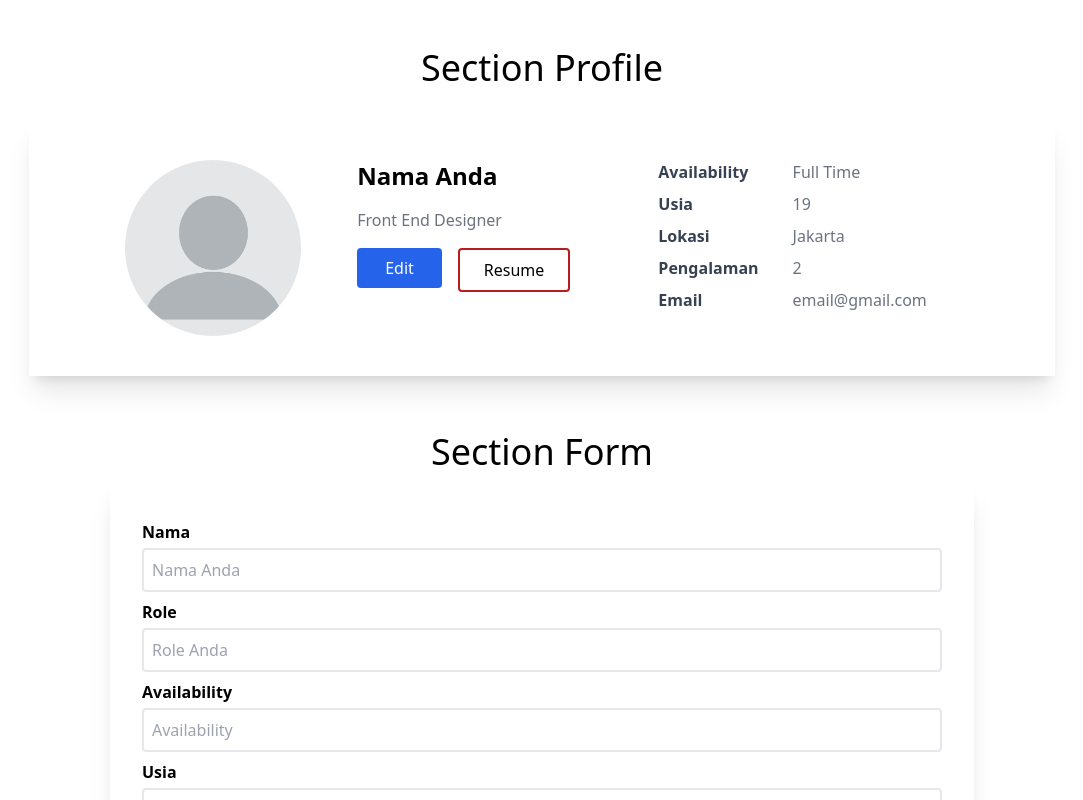
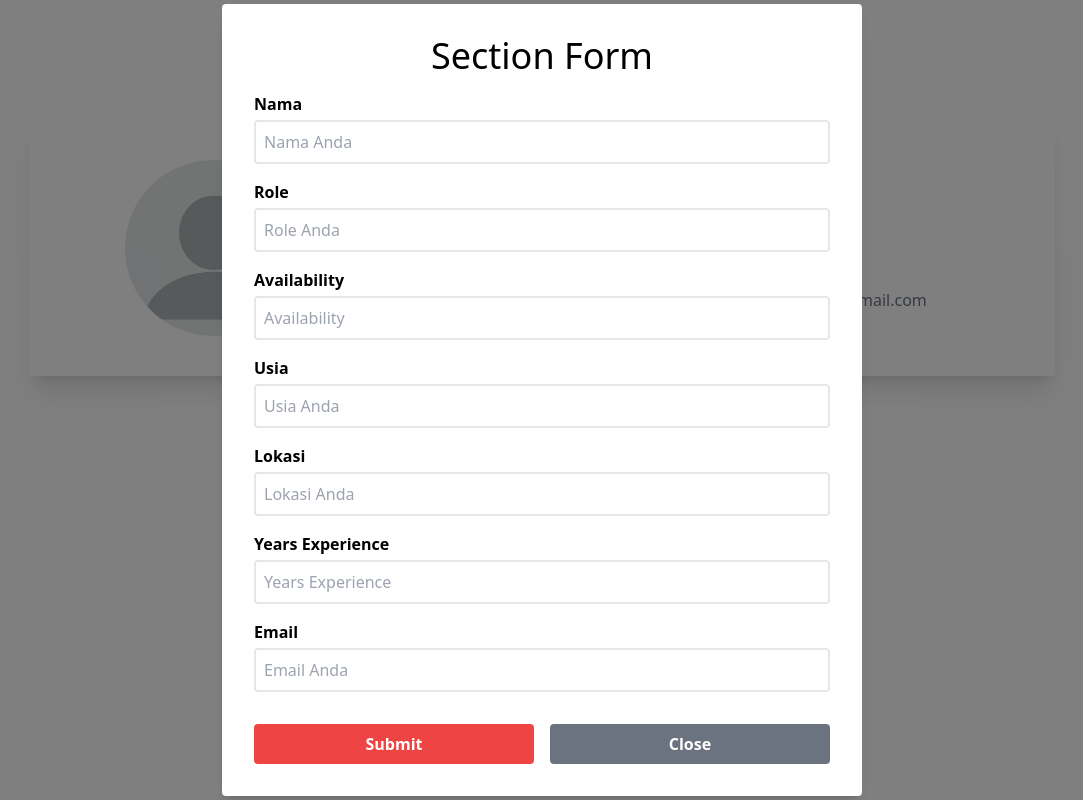
Before and after one commit to RyanAprs/Assignment4H8_RyanAdiPrasetyo, a website: page index.html in a window 1280 px wide. Both pictures are taken after a click on the button "Edit". Shown: the top 800 px of the page, without its empty margins (98-1181 px from the left). Drawn offline with nearby package versions, Linux system fonts and the light colour scheme.

Commit message:
feat: create popup form

```diff
--- a/index.html
+++ b/index.html
@@ -69,15 +69,15 @@
         </div>
       </div>
 
-      <!-- FORM SECTION -->
-      <div id="form-container" class="hidden w-full">
       <div
-          class="flex flex-col justify-center items-center gap-2 md:px-40 w-full"
+        id="modal"
+        class="hidden fixed inset-0 bg-black bg-opacity-50 flex items-center justify-center z-10"
       >
-          <h1 class="text-4xl">Section Form</h1>
         <div
-            class="flex flex-col w-full justify-start items-start shadow-xl gap-2 py-10 px-8"
+          class="bg-white p-8 rounded shadow-lg w-full md:w-1/2 max-h-screen overflow-y-auto""
         >
+          <h1 class="text-4xl mb-4 text-center">Section Form</h1>
+          <div class="flex flex-col gap-4 ">
             <div class="flex flex-col gap-1 w-full">
               <label class="font-semibold">Nama</label>
               <input
@@ -141,16 +141,25 @@
                 class="border-2 p-2 rounded"
               />
             </div>
+            <div class="flex justify-between items-center mt-4 w-full gap-4">
               <button
                 id="btn-submit"
-              class="flex bg-red-500 p-2 rounded hover:bg-red-600 text-white font-semibold transition-all gap-1 w-full items-center justify-center"
+                class="bg-red-500 p-2 w-full rounded text-white font-semibold hover:bg-red-600"
               >
-              SUBMIT
+                Submit
+              </button>
+              <button
+                id="btn-close"
+                class="bg-gray-500 p-2 w-full rounded text-white font-semibold hover:bg-gray-600"
+              >
+                Close
               </button>
             </div>
           </div>
         </div>
       </div>
+    </div>
+
     <script src="./index.js"></script>
   </body>
 </html>
--- a/index.js
+++ b/index.js
@@ -7,7 +7,8 @@ const experience = document.getElementById("experience");
 const email = document.getElementById("email");
 const btnSumbit = document.getElementById("btn-submit");
 const btnEdit = document.getElementById("btn-edit");
-const formContainer = document.getElementById("form-container");
+const modal = document.getElementById("modal");
+const btnClose = document.getElementById("btn-close");
 
 const handleReadProfile = () => {
   const displayNama = document.getElementById("display-nama");
@@ -94,6 +95,10 @@ const handleEdit = () => {
 };
 
 btnEdit.addEventListener("click", () => {
-  formContainer.style.display = "block";
+  modal.classList.remove("hidden");
   handleEdit();
 });
+
+btnClose.addEventListener("click", () => {
+  modal.classList.add("hidden");
+});
```
Lines whose indentation alone changed are shown as unchanged.
